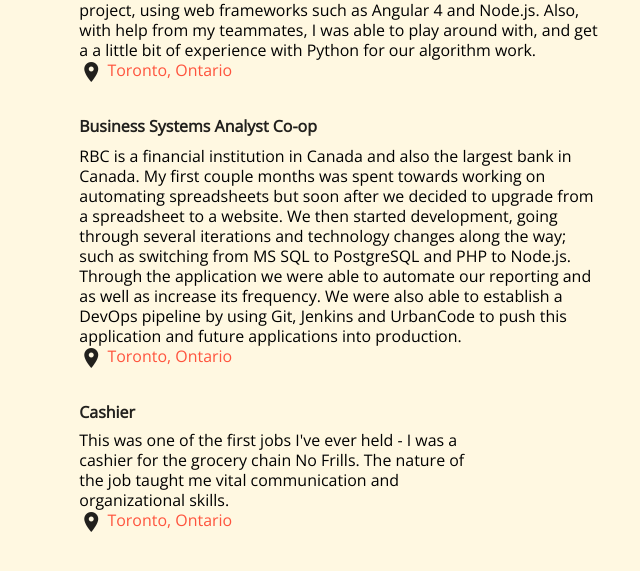
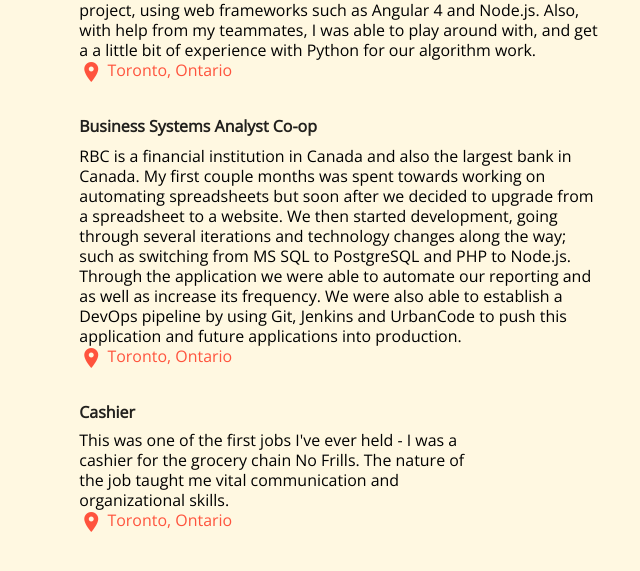
Before and after one commit to lancevalera/lancevalera.github.io, a plain HTML site: page index.html in a window 1280 px wide. Shown: the part 1919-2490 px from the top of the page, 431-1071 px from the left. Drawn offline with nearby package versions, Linux system fonts and the light colour scheme.

Commit message:
styling changes

```diff
--- a/index.html
+++ b/index.html
@@ -112,7 +112,7 @@ opacity: 3;
                 Also, with help from my teammates, I was able to play around with, and get a a little bit of experience with Python for our algorithm work.
               </span>
                 <br>
-                <i class="material-icons" class='textcolor'>location_on</i>
+                <i class="material-icons textcolor" class=''>location_on</i>
                 <span style='float: none'>Toronto, Ontario </span>
             </div>
           </div>
@@ -135,7 +135,7 @@ opacity: 3;
                 We were also able to establish a DevOps pipeline by using Git, Jenkins and UrbanCode to push this application and future applications into production.
               </span>
                 <br>
-                <i class="material-icons" class='textcolor'>location_on</i>
+                <i class="material-icons textcolor" class=''>location_on</i>
                 <span style='float: none'>Toronto, Ontario </span>
             </div>
           </div>
@@ -152,7 +152,7 @@ opacity: 3;
                   This was one of the first jobs I've ever held - I was a cashier for the grocery chain No Frills.
                   The nature of the job taught me vital communication and organizational skills.
                 </span>
-                <i class="material-icons" class='textcolor'>location_on</i>
+                <i class="material-icons textcolor" class=''>location_on</i>
                 <span style='float: none'>Toronto, Ontario </span>
             </div>
           </div>
```
